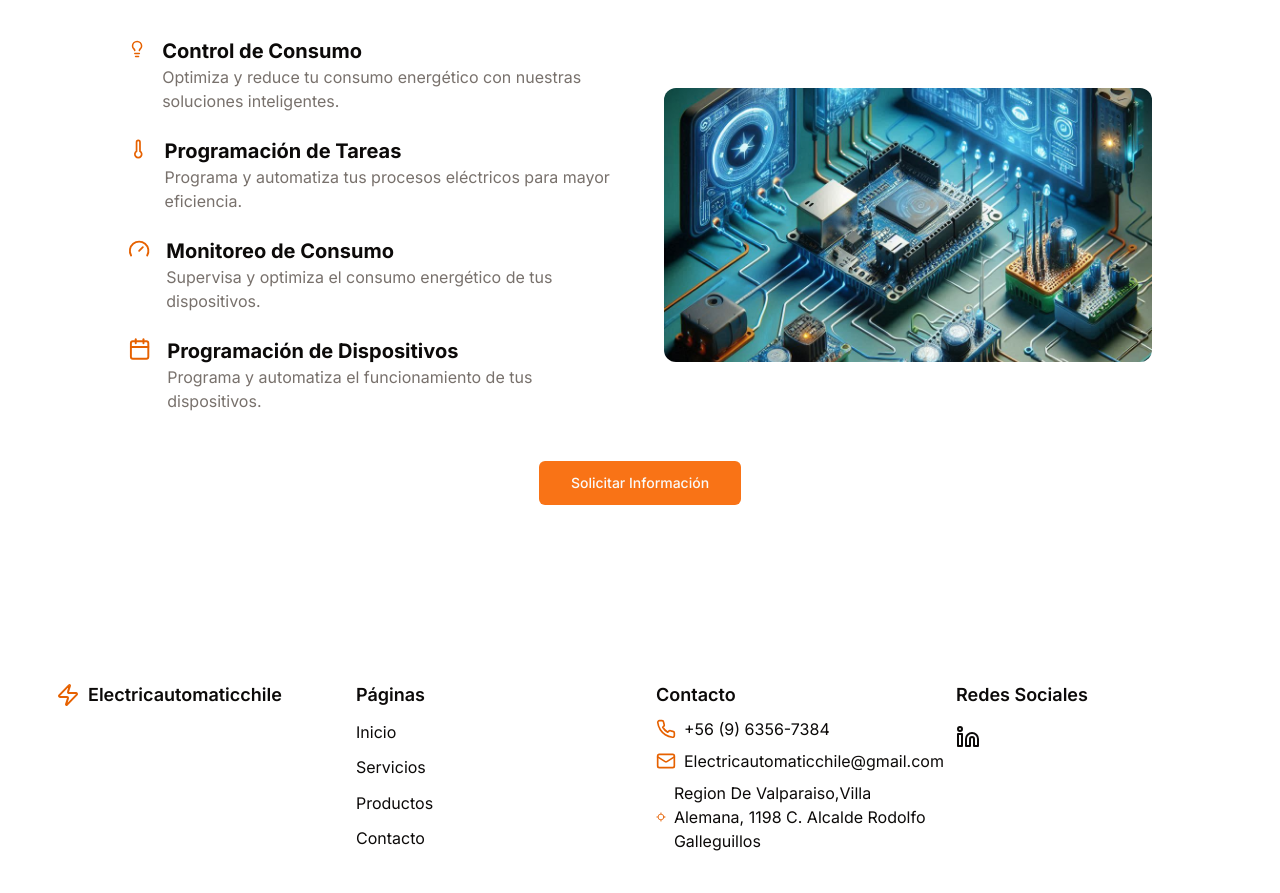
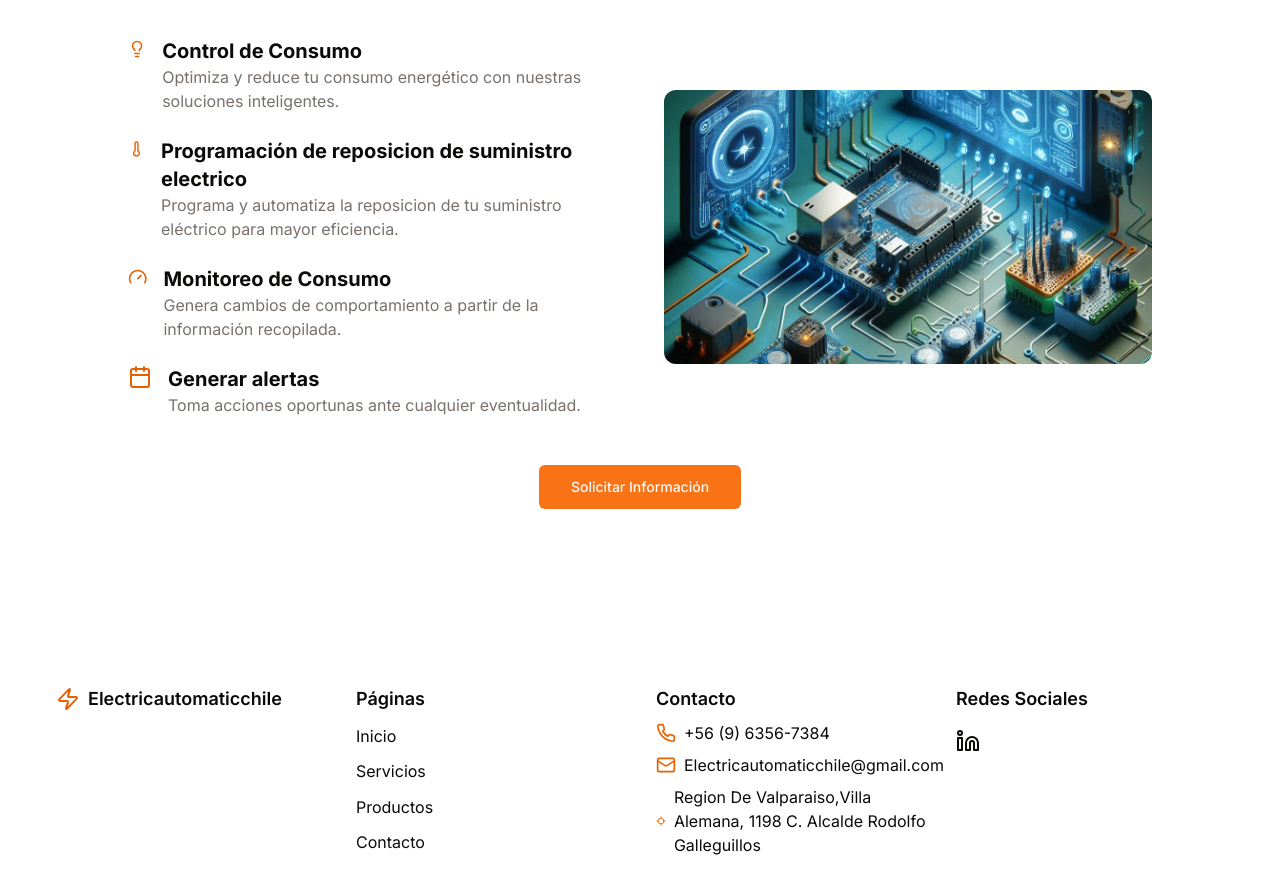
Before and after one commit to electricautomaticchile/electricautomaticchile, a Next.js app: page / in a window 1280 px wide. Shown: the part 900-1793 px from the top of the page. Built offline with nearby package versions, Linux system fonts and the light colour scheme.

Commit message:
changes services text

```diff
--- a/components/servicios/servicios.tsx
+++ b/components/servicios/servicios.tsx
@@ -33,8 +33,8 @@ export default function Component() {
               <li className="flex gap-4">
                 <Thermometer color="#e66100" className="w-6 h-6" />
                 <div>
-                  <h3 className="text-xl font-bold">Programación de Tareas</h3>
-                  <p className="text-muted-foreground">Programa y automatiza tus procesos eléctricos para mayor eficiencia.</p>
+                  <h3 className="text-xl font-bold">Programación de reposicion de suministro electrico</h3>
+                 <p className="text-muted-foreground">Programa y automatiza la reposicion de tu suministro eléctrico para mayor eficiencia.</p>
                 </div>
               </li>
               <li className="flex gap-4">
@@ -42,15 +42,15 @@ export default function Component() {
                 <div>
                   <h3 className="text-xl font-bold">Monitoreo de Consumo</h3>
                   <p className="text-muted-foreground">
-                    Supervisa y optimiza el consumo energético de tus dispositivos.
+                    Genera cambios de comportamiento a partir de la información recopilada.
                   </p>
                 </div>
               </li>
               <li className="flex gap-4">
                 <Calendar color="#e66100" className="w-6 h-6" />
                 <div>
-                  <h3 className="text-xl font-bold">Programación de Dispositivos</h3>
-                  <p className="text-muted-foreground">Programa y automatiza el funcionamiento de tus dispositivos.</p>
+                  <h3 className="text-xl font-bold">Generar alertas</h3>
+                  <p className="text-muted-foreground">Toma acciones oportunas ante cualquier eventualidad.</p>
                 </div>
               </li>
             </ul>
```
